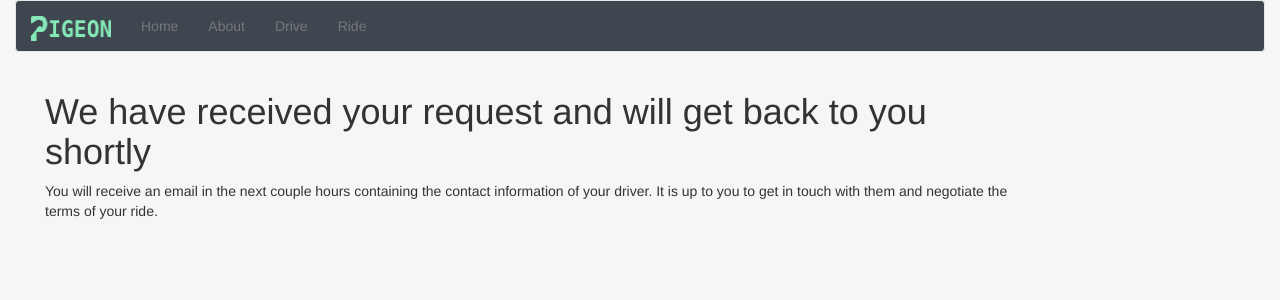
After one commit to lbengzon/pigeon, a Django app: page /ridesharing/request/request-success in a window 1280 px wide. The commit adds this page. Shown: the top 300 px of the page. Run offline with Django 3.2, Linux system fonts and the light colour scheme; some libraries are stand-ins or nearby versions.

Commit message:
added redirects to ride request and add ride

```diff
--- a/home/templates/home/home.html
+++ b/home/templates/home/home.html
@@ -15,7 +15,7 @@
 	<div class="col-md-6 col-md-offset-0" style="background-color:rgba(255,255,255,0.3); padding-left: 5%">
 		<br>
 		<h1 style="color:white;font-family:Verdana">College Carpooling</h1>
-		<h5 style="color:white;font-family:Verdana">A safe and easy way to carpool home. <BR> Share empty seats with friendly schoolmates who live close to you.</h5>
+		<h5 style="color:white;font-family:Verdana">A safe and easy way to carpool home. <BR> Share empty seats with friendly schoolmates going in your direction.</h5>
 		<br>
 		<br>
 		<br>
--- a/ridesharing/templates/header.html
+++ b/ridesharing/templates/header.html
@@ -1,6 +1,6 @@
 
 <head>
-	<title>Pigeon Ridesharing</title>
+	<title>Pigeon Carpooling</title>
 	<meta charset="utf-8" />
 	{% load static %}
 	<link rel="stylesheet" href="{% static 'css/bootstrap.css' %}" type="text/css"/>
--- /dev/null
+++ b/ridesharing/templates/ridesharing/add_success.html
@@ -0,0 +1,6 @@
+{% extends "header.html" %}
+{% block content %}
+<h1>Your ride is being reviewed</h1>
+<p>Please check back in a couple hours to see if your ride is approved. Typically, we approve all rides that we can verify were submitted by a Colgate student.</p>
+
+{% endblock %}
--- /dev/null
+++ b/ridesharing/templates/ridesharing/request-success.html
@@ -0,0 +1,6 @@
+{% extends "header.html" %}
+{% block content %}
+<h1>We have received your request and will get back to you shortly</h1>
+<p>You will receive an email in the next couple hours containing the contact information of your driver. It is up to you to get in touch with them and negotiate the terms of your ride.</p>
+
+{% endblock %}
--- a/ridesharing/templates/ridesharing/rideList.html
+++ b/ridesharing/templates/ridesharing/rideList.html
@@ -11,7 +11,6 @@
 					Date of departure: {{ ride.date|date:"M d, Y"}} <br/>
 					Time of departure: {{ride.time}} <br/>
 					Seats available: {{ ride.seats_available }} <br/>
-					id: {{ ride.id }} <br/>
 					</h4>
 					<button type="submit" class="btn btn-default" name="request-ride-btn" value="{{ride.id}}">
 						Request Ride
--- a/ridesharing/templates/ridesharing/ride_request_form.html
+++ b/ridesharing/templates/ridesharing/ride_request_form.html
@@ -9,8 +9,8 @@
 		<table class="table">
 			{{form.as_table}}
 		</table>
-		<button type='submit' class="btn btn-default" value='Create Ride'>
-				Request Ride
+		<button type='submit' class="btn btn-default" value='Create Ride' >
+			Request Ride
 		</button>
 	</form>
 </body>
--- a/ridesharing/urls.py
+++ b/ridesharing/urls.py
@@ -10,7 +10,9 @@ urlpatterns = [
     #                             , template_name = 'ridesharing/rideList.html')),
     url(r'^$', views.list_rides, name = 'ride-list'),
     url(r'add$', views.ride_create, name='ride-add'),
+    url(r'add/add-success$', views.add_success, name='add-success'),
     url(r'^(?P<pk>\d+)$', DetailView.as_view(model = Ride,
                                             template_name = 'ridesharing/ride.html')),
-    url(r'request$', views.ride_request, name='ride-request')
+    url(r'request$', views.ride_request, name='ride-request'),
+    url(r'request/request-success$', views.request_success, name='request-success')
 ]
--- a/ridesharing/views.py
+++ b/ridesharing/views.py
@@ -6,6 +6,7 @@ from django.views.generic import ListView
 from django.core import validators
 from django.shortcuts import redirect
 from forms import *
+from django.http import HttpResponseRedirect
 
 # Create your views here.
 
@@ -37,7 +38,7 @@ def ride_create(request):
             instance = form.save(commit=False)
             print("form is valid")
             instance.save()
-            # return HttpResponseRedirect('/thanks/')  # Redirect after POST
+            return HttpResponseRedirect('/ridesharing/add/add-success')  # Redirect after POST
 
             # return redirect('/accounts/loggedin/locations/all/')
         else:
@@ -76,6 +77,7 @@ def ride_request(request):
             print("=====================")
             instance.save()
             # if we want to redirect we should redirect over here
+            return HttpResponseRedirect('/ridesharing/request/request-success')
 
     # create a context to pass into the html page
     context = {
@@ -83,3 +85,9 @@ def ride_request(request):
     }
     # return the ride_form.html page passing in the context of the form so the html can display the form
     return render(request, "ridesharing/ride_request_form.html", context)
+
+def add_success(request):
+    return render(request, 'ridesharing/add_success.html')
+
+def request_success(request):
+    return render(request, 'ridesharing/request-success.html')
```
Also changed, not shown: db.sqlite3, 2 other files.
